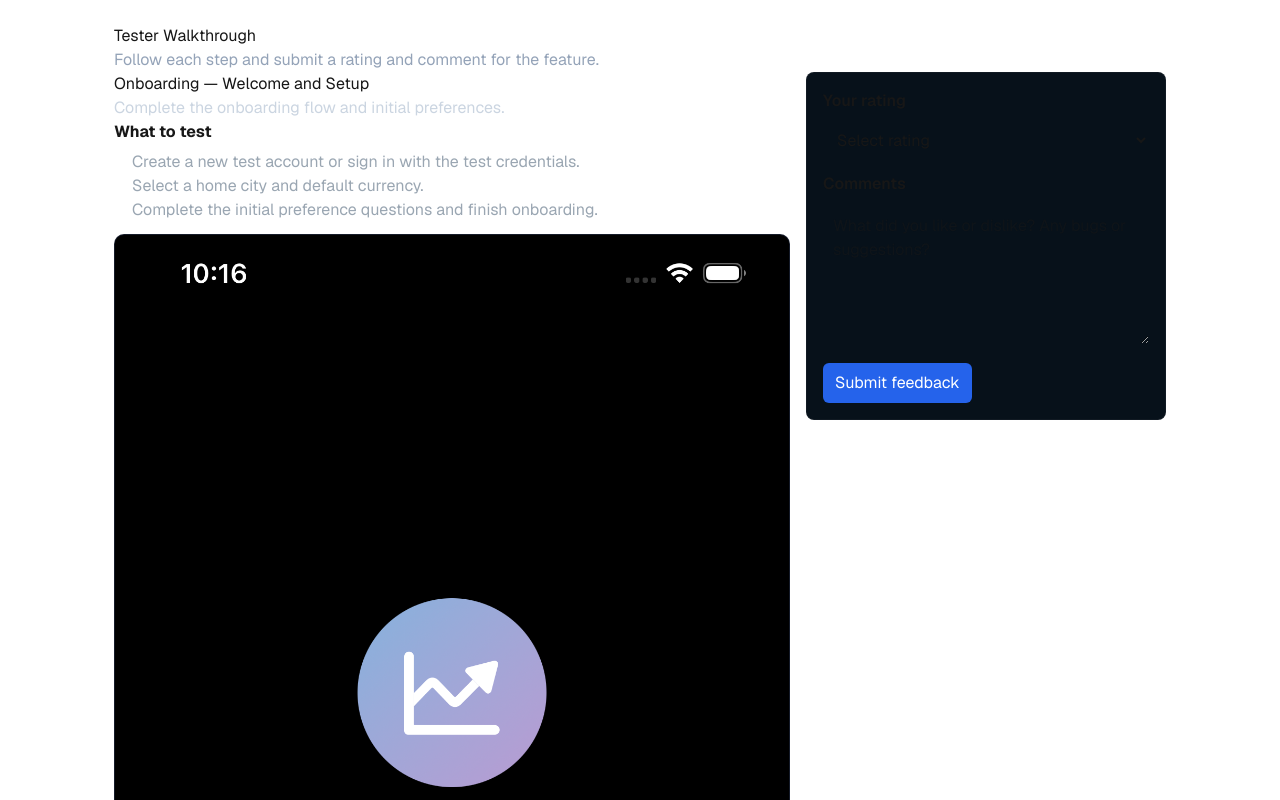
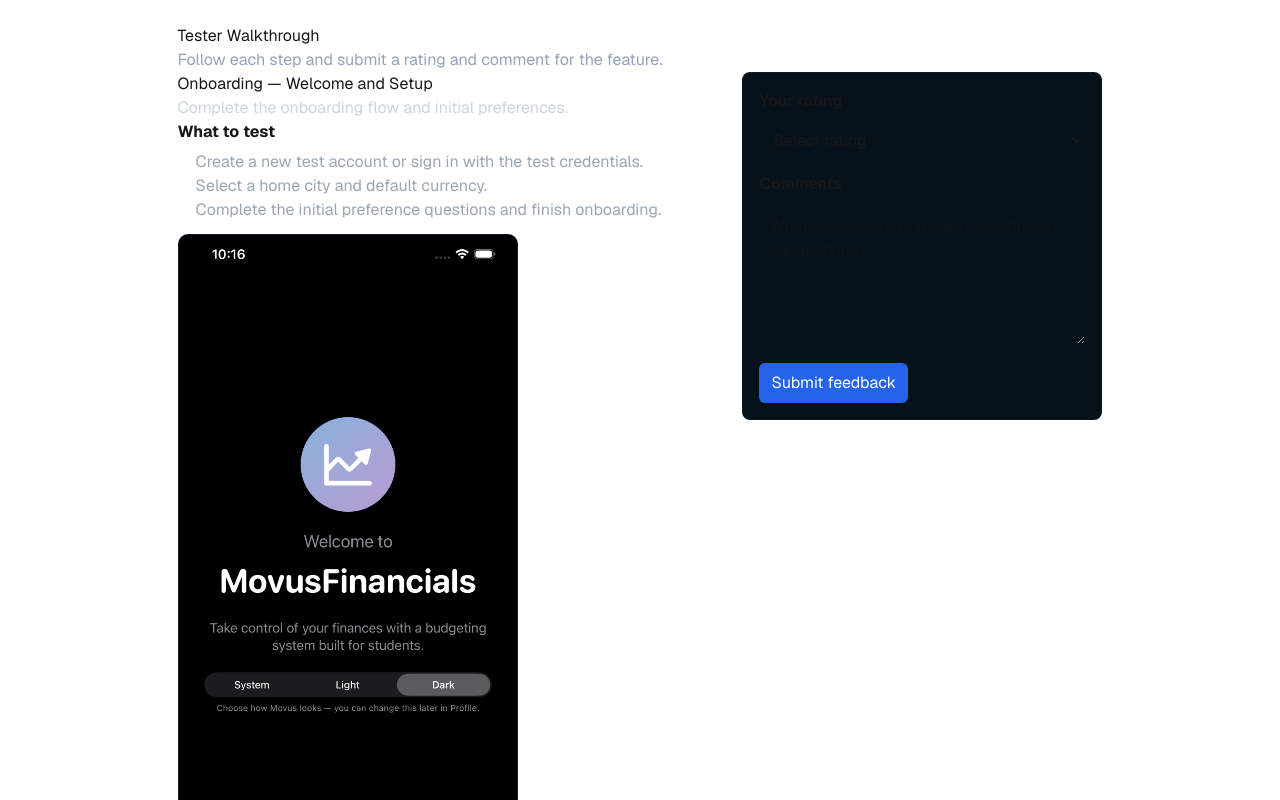
Before and after one commit to VictoriousVincent1/TrackVision, a Next.js app: page /testers in a window 1280 px wide. Shown: the top 800 px of the page. Built offline with nearby package versions, Linux system fonts and the light colour scheme.

Commit message:
testers: display screenshots at half width (340px)

```diff
--- a/src/components/testers/StepFeedback.tsx
+++ b/src/components/testers/StepFeedback.tsx
@@ -50,7 +50,7 @@ export default function StepFeedback({ id, title, description, imageSrc, tasks =
             </ul>
           </div>
         )}
-        <div style={{ borderRadius: 10, overflow: "hidden", background: "#0b1220", border: "1px solid rgba(255,255,255,0.04)", maxWidth: 680 }}>
+        <div style={{ borderRadius: 10, overflow: "hidden", background: "#0b1220", border: "1px solid rgba(255,255,255,0.04)", maxWidth: 340 }}>
           {imageSrc ? (
             // Image path should be placed in `public/images/testers/` (e.g. step-1.png)
             // If you prefer to use different names, pass the full path in `imageSrc`.
```
